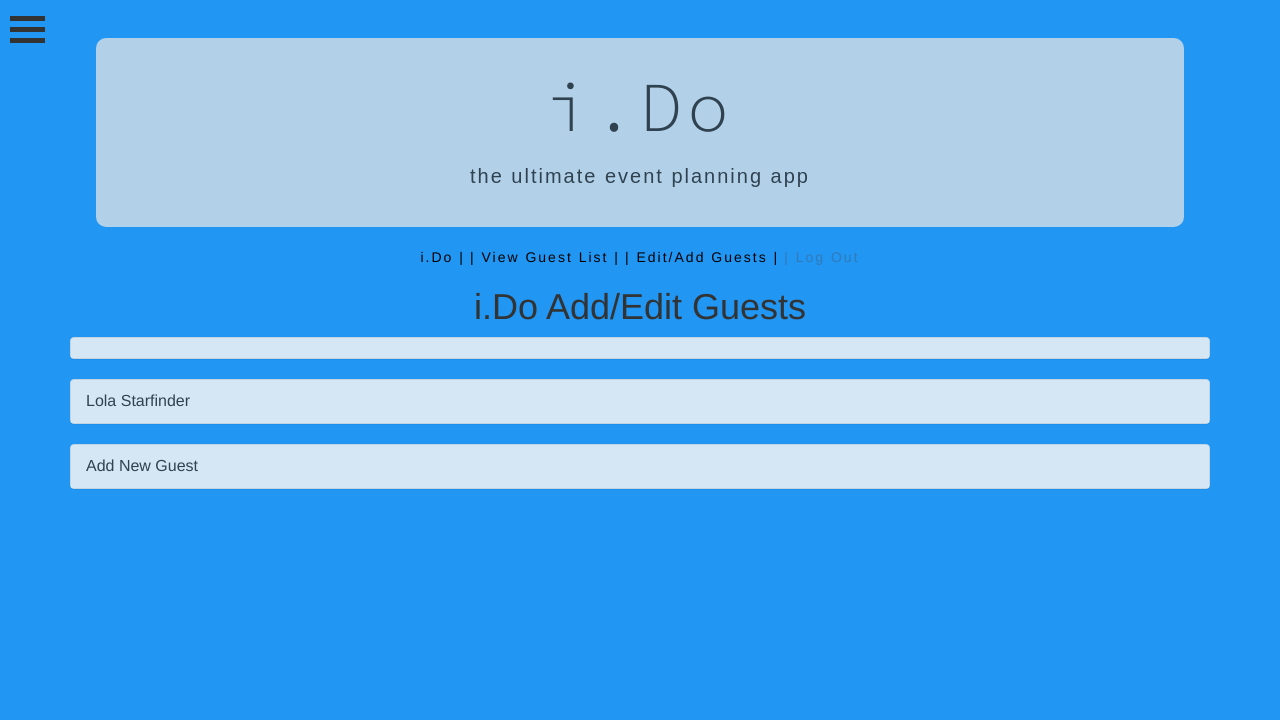
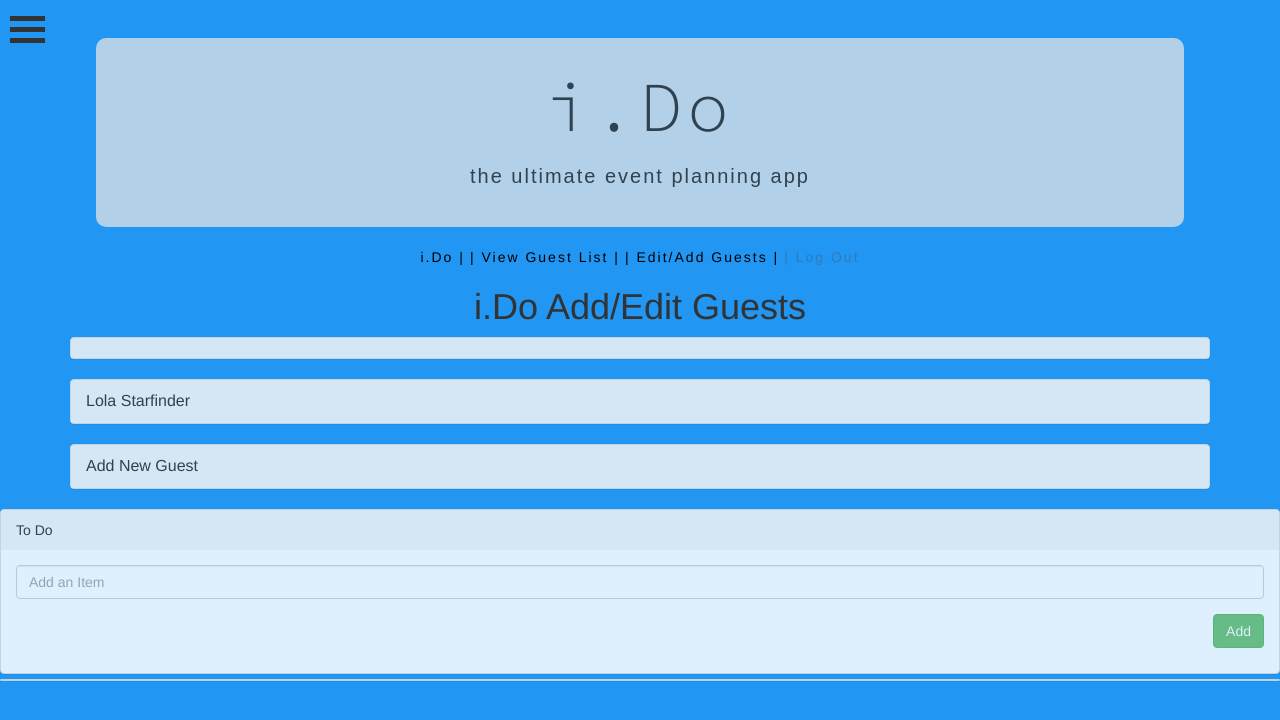
Before and after one commit to sallan306/I.Do, a React (Create React App) app in the folder client/: page /Manage in a window 1280 px wide. Shown: the top 720 px of the page. Built offline with nearby package versions, Linux system fonts and the light colour scheme; a web font is replaced by a local one.

Commit message:
got the to-do feature working

```diff
--- a/client/src/pages/Manage.js
+++ b/client/src/pages/Manage.js
@@ -6,6 +6,7 @@ import Container from "../components/Container";
 import GuestForm from '../components/GuestForm';
 import {NavLinks} from "../components/NavLinks";
 import ContactCard from "../components/ContactCard";
+import { Input } from "../components/Input";
 
 
 class Manage extends Component {
@@ -18,7 +19,11 @@ class Manage extends Component {
         city: "",
         state: "",
         zipcode: "",
+        task: "",
+        list: {}
     }
+
+    lastItemId = 0;
 
     handleInputChange = event => {
         const { name, value } = event.target;
@@ -40,6 +45,56 @@ class Manage extends Component {
     handleContactEdit = event => {
         event.preventDefault();
         alert("Hey! This is where editing code goes!")
+    }
+
+    newItemId = () => {
+        const id = this.lastItemId;
+        this.lastItemId += 1;
+        return id;
+      };
+
+    handleToDoAdd = event => {
+        event.preventDefault();
+        console.log("Hello there Annie!")
+        alert("Added " + this.state.task);
+        const id = this.newItemId();
+        const taskObj = {
+            id,
+            task: this.state.task
+        };
+        const newListObj = this.state.list;
+        newListObj[id] = taskObj;
+
+        this.setState({
+            list: newListObj
+        }, () => console.log(this.state.list));
+    };
+
+    handleDelete = id => {
+        const removeItems = this.state.list;
+        delete removeItems[id];
+        this.setState({
+            list: removeItems
+        })
+    };
+
+    renderToDos = () => {
+        const bigArray = [];
+
+        for (let taskNum in this.state.list){
+            bigArray.push(
+                <div>
+                    <PrintText>{this.state.list[taskNum].task}</PrintText>
+                    <Button
+                        onClick={() => this.handleDelete(taskNum)}
+                    >
+                    X
+                    </Button>
+                </div>
+            );
+        }
+
+        return bigArray;
     }
 
     render() {
@@ -117,7 +172,33 @@ class Manage extends Component {
                 </Panel>
             </PanelGroup>
                 </Container>
+                <PanelGroup>
+                <Panel>
+                    <Panel.Heading>
+                        To Do
+                    </Panel.Heading>
+                    <Panel.Body>
+                        <Input
+                            value={this.state.task}
+                            onChange={this.handleInputChange}
+                            name="task"
+                            placeholder="Add an Item"
+                            >
+                        </Input>
+                        <Button
+                            onClick={this.handleToDoAdd}
+                        >
+                            Add
+                        </Button>
+                    </Panel.Body>
+                </Panel>
+                <Panel>
+                    {this.renderToDos()}
+                </Panel>
+            </PanelGroup>
             </div>
+
+
     );
 };
 
```
